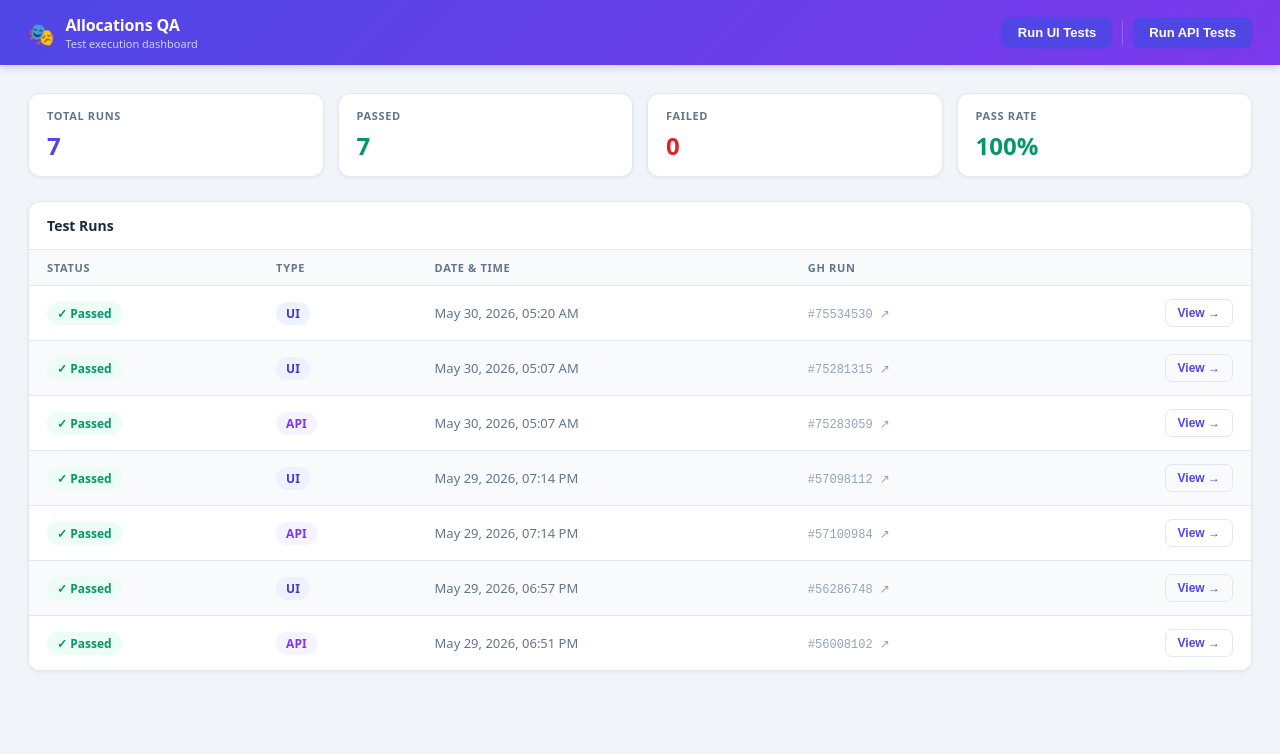
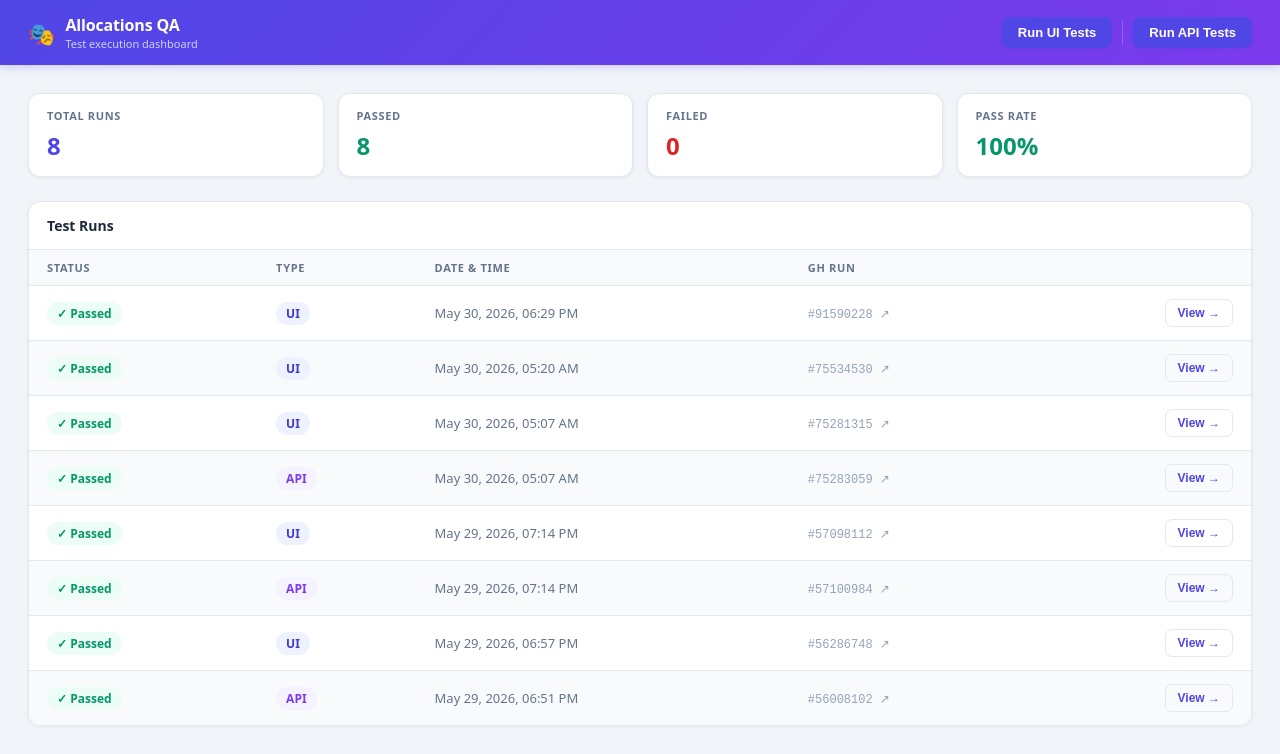
Before and after one commit to Assign4/allocations-qa, a Next.js app: page / in a window 1280 px wide. Shown: the top 754 px of the page. Built offline with nearby package versions, Linux system fonts and the light colour scheme.

Commit message:
chore: update UI test report [skip ci]

```diff
--- a/public/last-updated.json
+++ b/public/last-updated.json
@@ -1 +1 @@
-{"timestamp": 1780118453921, "type": "ui"}
+{"timestamp": 1780165799178, "type": "ui"}
--- a/public/runs.json
+++ b/public/runs.json
@@ -1,4 +1,11 @@
 [
+  {
+    "id": "26691590228",
+    "type": "ui",
+    "status": "passed",
+    "date": "2026-05-30T18:29:59.582Z",
+    "runUrl": "https://github.com/Assign4/allocations-qa/actions/runs/26691590228"
+  },
   {
     "id": "26675534530",
     "type": "ui",
```
Also changed, not shown: public/ui-report/index.html (+1 -1 lines), 2 other files (tests, documents, lock files or other folders).
